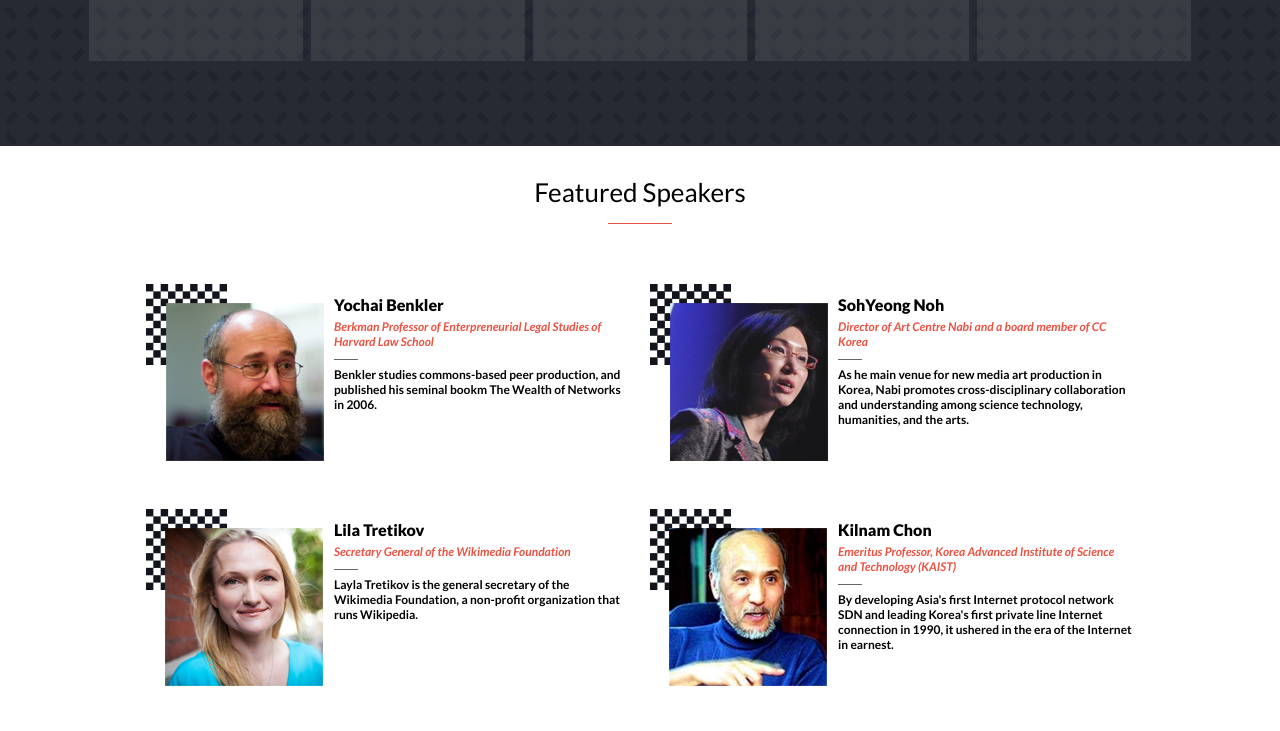
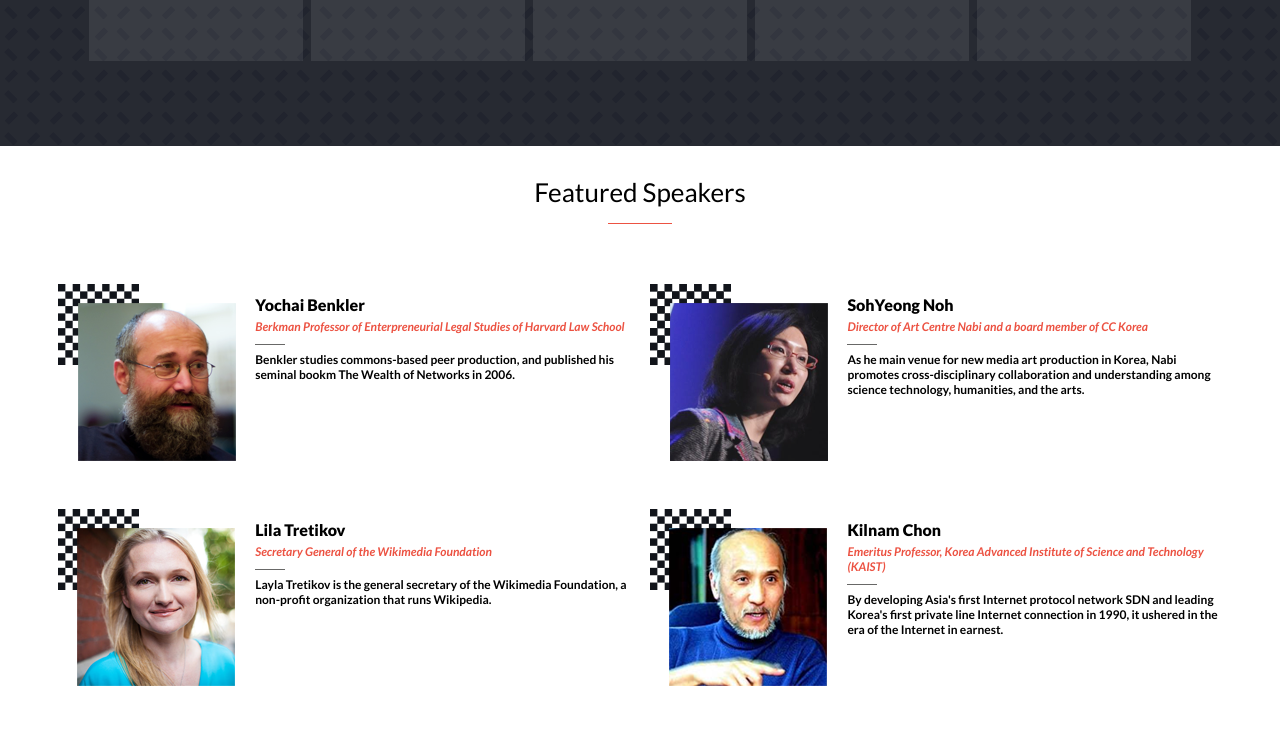
Before and after one commit to Ofarouq310/Conference_page, a website: page index.html in a window 1280 px wide. Shown: the part 1080-1811 px from the top of the page. Drawn offline with Linux system fonts and the light colour scheme; a web font is replaced by a local one.

Commit message:
Update home.css

```diff
--- a/Styles/home.css
+++ b/Styles/home.css
@@ -748,7 +748,7 @@
 
   .speakers_grid {
     display: grid;
-    grid-template-columns: 40% 40%;
+    grid-template-columns: 47% 47%;
     grid-template-rows: repeat(3, 200px);
     padding: 10px 10px;
     row-gap: 25px;
```
